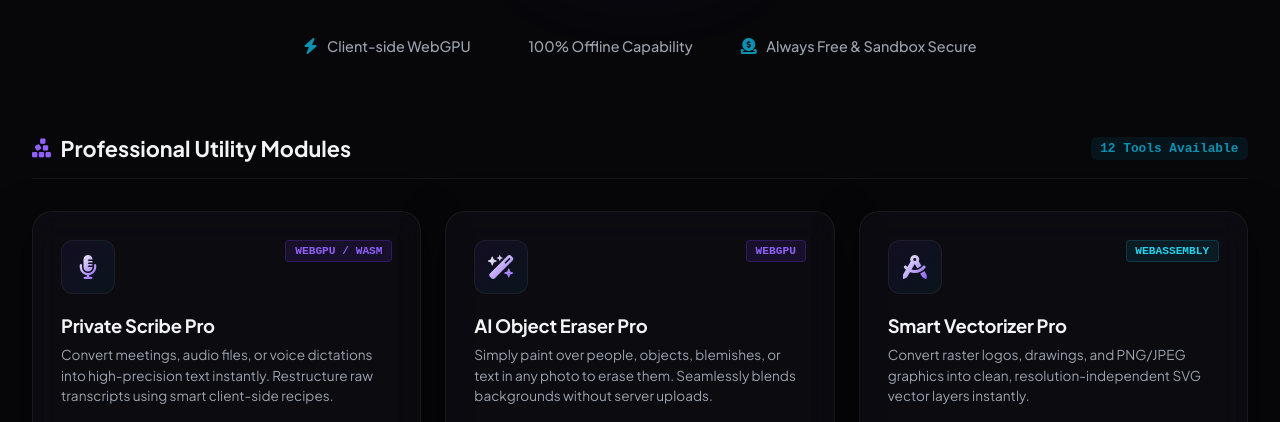
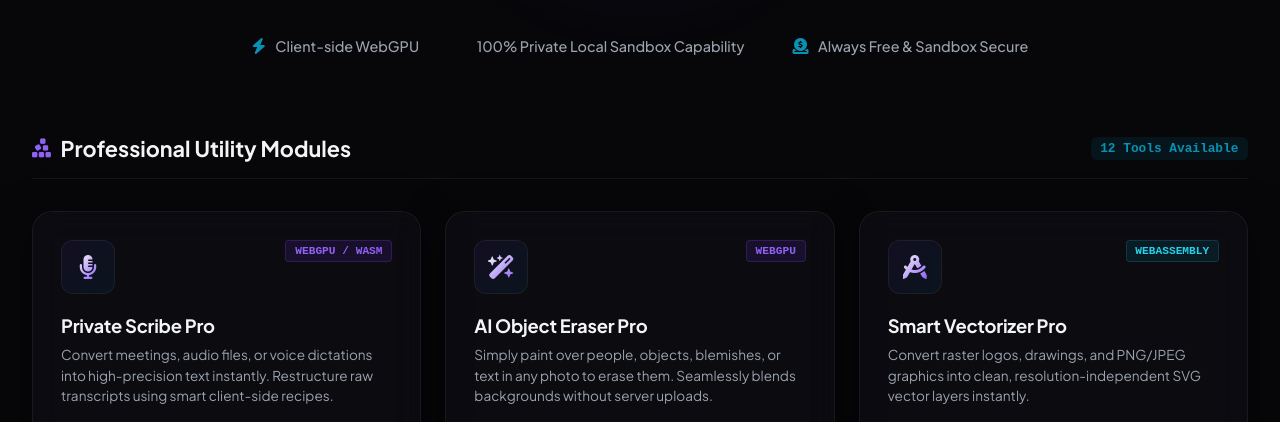
Before and after one commit to devfaisee/verynt-portal-pro, a website built with Vite: page index.html in a window 1280 px wide. Shown: the part 378-800 px from the top of the page. Built offline with nearby package versions, Linux system fonts and the light colour scheme; some icons are missing.

Commit message:
feat: stable production-ready release of Verynt Pro

```diff
--- a/index.html
+++ b/index.html
@@ -5,7 +5,7 @@
   <meta name="viewport" content="width=device-width, initial-scale=1.0">
 
   <!-- SEO Optimization -->
-  <title>Verynt Pro - 100% Offline Private AI & Media Utilities Sandbox</title>
+  <title>Verynt Pro - 100% Private Client-Side AI & Media Utilities Sandbox</title>
   <meta name="description" content="Access premium AI transcription, background removal, photo upscaling, object erasing, and video compression tools right inside your browser. 100% private with no server uploads.">
   <meta name="keywords" content="browser ai, client-side tools, private transcription, background remover, heic converter, video compressor, svg vectorizer, offiline utilities">
 
@@ -57,7 +57,7 @@
       </div>
       <div class="highlight-item">
         <i class="fa-solid fa-cloud-slash"></i>
-        <span>100% Offline Capability</span>
+        <span>100% Private Local Sandbox Capability</span>
       </div>
       <div class="highlight-item">
         <i class="fa-solid fa-circle-dollar-to-slot"></i>
```
